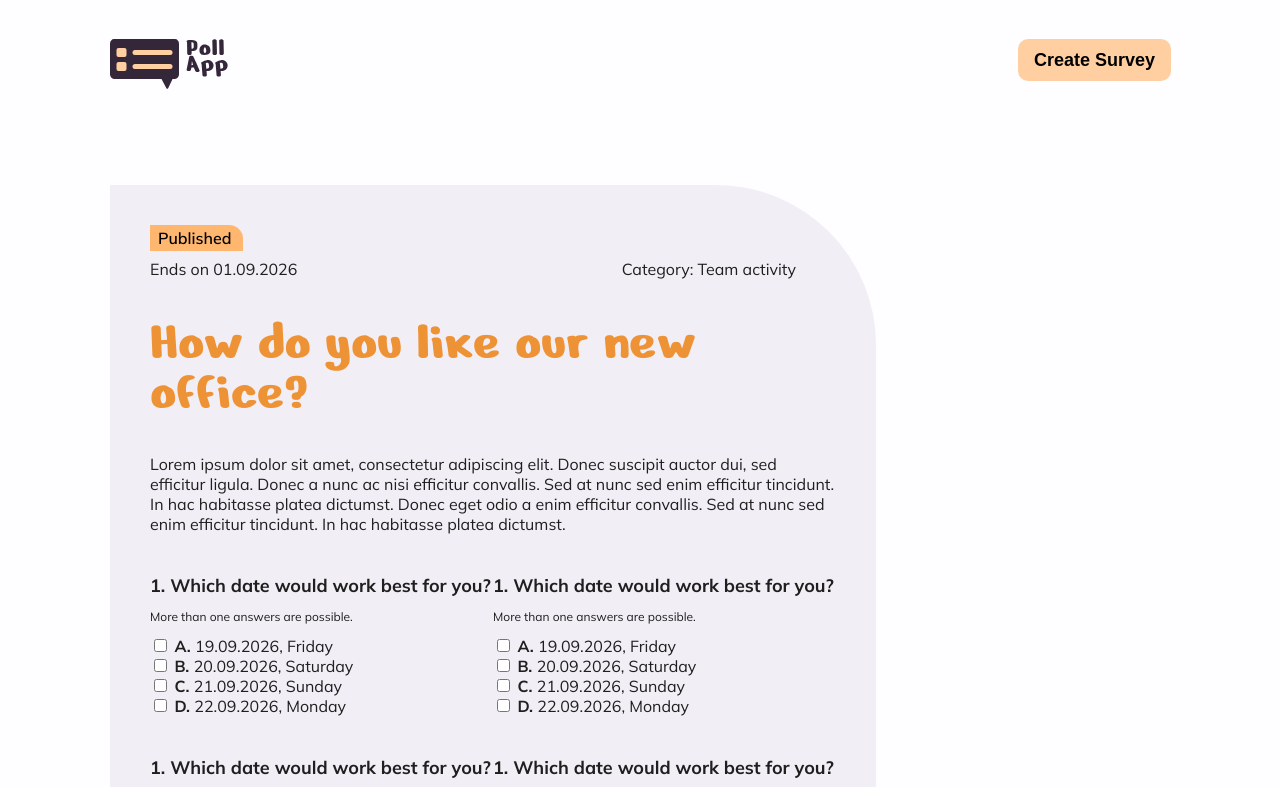
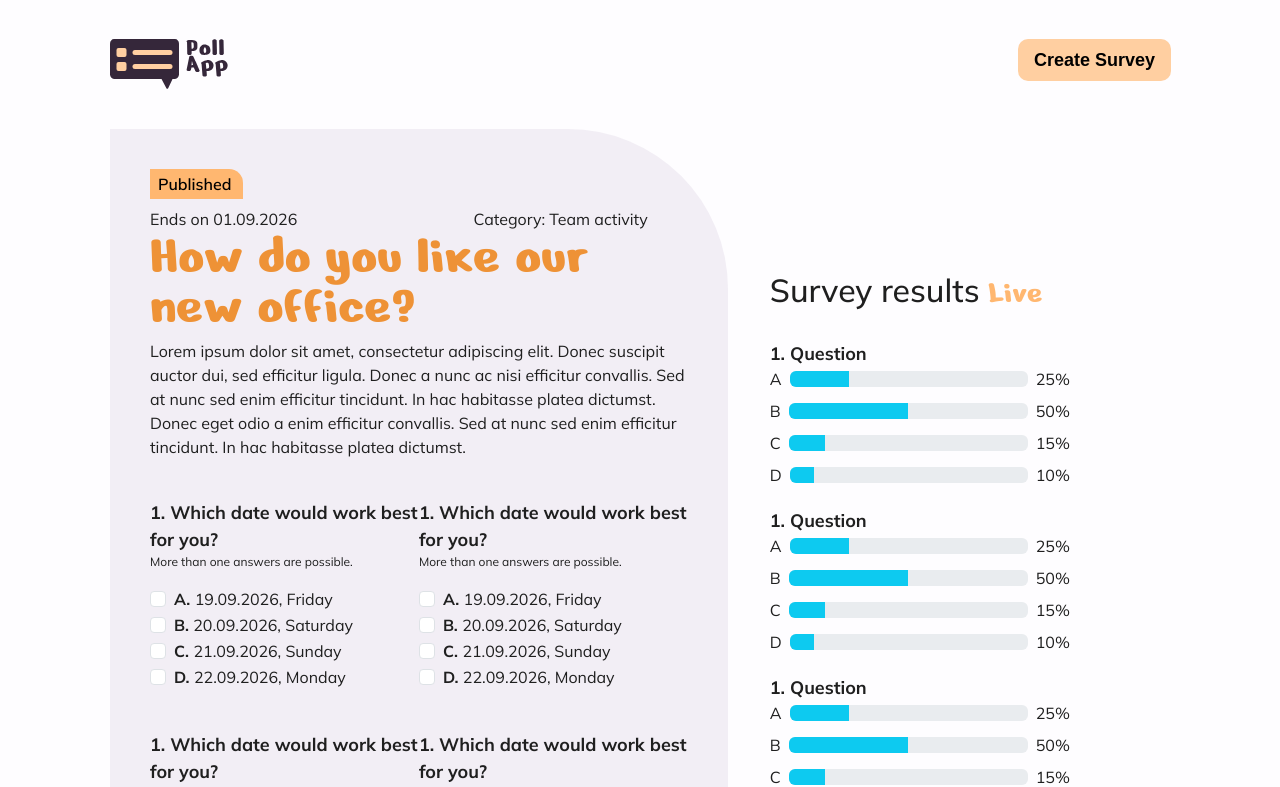
Before and after one commit to SvenWeigel/PollApp, an Angular app: page /survey in a window 1280 px wide. Shown: the top 787 px of the page. Built offline with nearby package versions, Linux system fonts and the light colour scheme; a web font is replaced by a local one.

Commit message:
add: live view section

```diff
--- a/src/app/shared/components/header/header.scss
+++ b/src/app/shared/components/header/header.scss
@@ -1,5 +1,5 @@
 .header{
-    margin: 39px 109px 92px 110px;
+    margin: 39px 109px 40px 110px;
     display: flex;
     justify-content: space-between;
 }
--- /dev/null
+++ b/src/app/shared/components/survey-view-chart/survey-view-chart.html
@@ -0,0 +1,31 @@
+<span class="question-title">1. Question</span>
+<div class="survey-view-chart-question w-75 d-flex flex-column gap-2">
+    <div class="d-flex align-items-center gap-2">
+        <span>A</span>
+        <div class="progress flex-grow-1" role="progressbar" aria-valuenow="25" aria-valuemin="0" aria-valuemax="100">
+            <div class="progress-bar bg-info" style="width: 25%"></div>
+        </div>
+        <span>25%</span>
+    </div>
+    <div class="d-flex align-items-center gap-2">
+        <span>B</span>
+        <div class="progress flex-grow-1" role="progressbar" aria-valuenow="50" aria-valuemin="0" aria-valuemax="100">
+            <div class="progress-bar bg-info" style="width: 50%"></div>
+        </div>
+        <span>50%</span>
+    </div>
+    <div class="d-flex align-items-center gap-2">
+        <span>C</span>
+        <div class="progress flex-grow-1" role="progressbar" aria-valuenow="15" aria-valuemin="0" aria-valuemax="100">
+            <div class="progress-bar bg-info" style="width: 15%"></div>
+        </div>
+        <span>15%</span>
+    </div>
+    <div class="d-flex align-items-center gap-2">
+        <span>D</span>
+        <div class="progress flex-grow-1" role="progressbar" aria-valuenow="10" aria-valuemin="0" aria-valuemax="100">
+            <div class="progress-bar bg-info" style="width: 10%"></div>
+        </div>
+        <span>10%</span>
+    </div>
+</div>
--- /dev/null
+++ b/src/app/shared/components/survey-view-chart/survey-view-chart.scss
@@ -0,0 +1,5 @@
+.question-title{
+    font-family: 'Mulish', sans-serif;
+    font-size: 18px;
+    font-weight: 700;
+}
--- a/src/app/shared/components/survey-view/survey-view.html
+++ b/src/app/shared/components/survey-view/survey-view.html
@@ -22,6 +22,10 @@
     </div>
   </div>
   <div class="survey-view-right">
-
+      <h2>Survey results <span class="live">Live</span></h2>
+      <app-survey-view-chart></app-survey-view-chart>
+      <app-survey-view-chart></app-survey-view-chart>
+      <app-survey-view-chart></app-survey-view-chart>
+      <app-survey-view-chart></app-survey-view-chart>
   </div>
 </main>
--- a/src/app/shared/components/survey-view/survey-view.scss
+++ b/src/app/shared/components/survey-view/survey-view.scss
@@ -1,22 +1,26 @@
 main {
     display: flex;
     flex-direction: row;
-    justify-content: center;
-    align-items: center;
+    // justify-content: center;
+    // align-items: center;
 }
 
 .survey-view-left {
     background-color: #8E70991A;
-    width: 70%;
+    width: 60%;
     margin-left: 110px;
     border-top-right-radius: 160px;
     padding: 0px 40px;
 }
 
 .survey-view-right {
-    background-color: #312fa1;
-    width: 30%;
+    width: 40%;
     margin-right: 110px;
+    margin-left: 42px;
+    margin-top: 142px;
+    display: flex;
+    flex-direction: column;
+    gap: 20px;
 }
 
 .survey-view-left-content-status{
@@ -60,3 +64,11 @@ app-buttons {
     display:grid;
     grid-template-columns: repeat(2, 1fr);
 }
+
+.live {
+    font-family: "Nerko_One", sans-serif;
+    font-size: 32px;
+    font-weight: 400;
+    color: var(--color--p-o);
+
+}
--- a/src/app/shared/components/survey-view/survey-view.ts
+++ b/src/app/shared/components/survey-view/survey-view.ts
@@ -1,10 +1,11 @@
 import { Component } from '@angular/core';
 import { Buttons } from "../buttons/buttons";
 import { SurveyViewQuestion } from "../survey-view-question/survey-view-question";
+import { SurveyViewChart } from "../survey-view-chart/survey-view-chart";
 
 @Component({
   selector: 'app-survey-view',
-  imports: [Buttons, SurveyViewQuestion],
+  imports: [Buttons, SurveyViewQuestion, SurveyViewChart],
   templateUrl: './survey-view.html',
   styleUrl: './survey-view.scss',
 })
--- a/src/styles.scss
+++ b/src/styles.scss
@@ -1,4 +1,5 @@
 /* You can add global styles to this file, and also import other style files */
+@import "bootstrap/scss/bootstrap";
 :root{
     --color--background: rgba(53, 39, 58, 1);
     --color--p-o: rgba(255, 183, 112, 1);
```
Also changed, not shown: src/app/shared/components/survey-view-chart/survey-view-chart.ts (added, +9 -0 lines), 1 other file (tests, documents, lock files or other folders).
